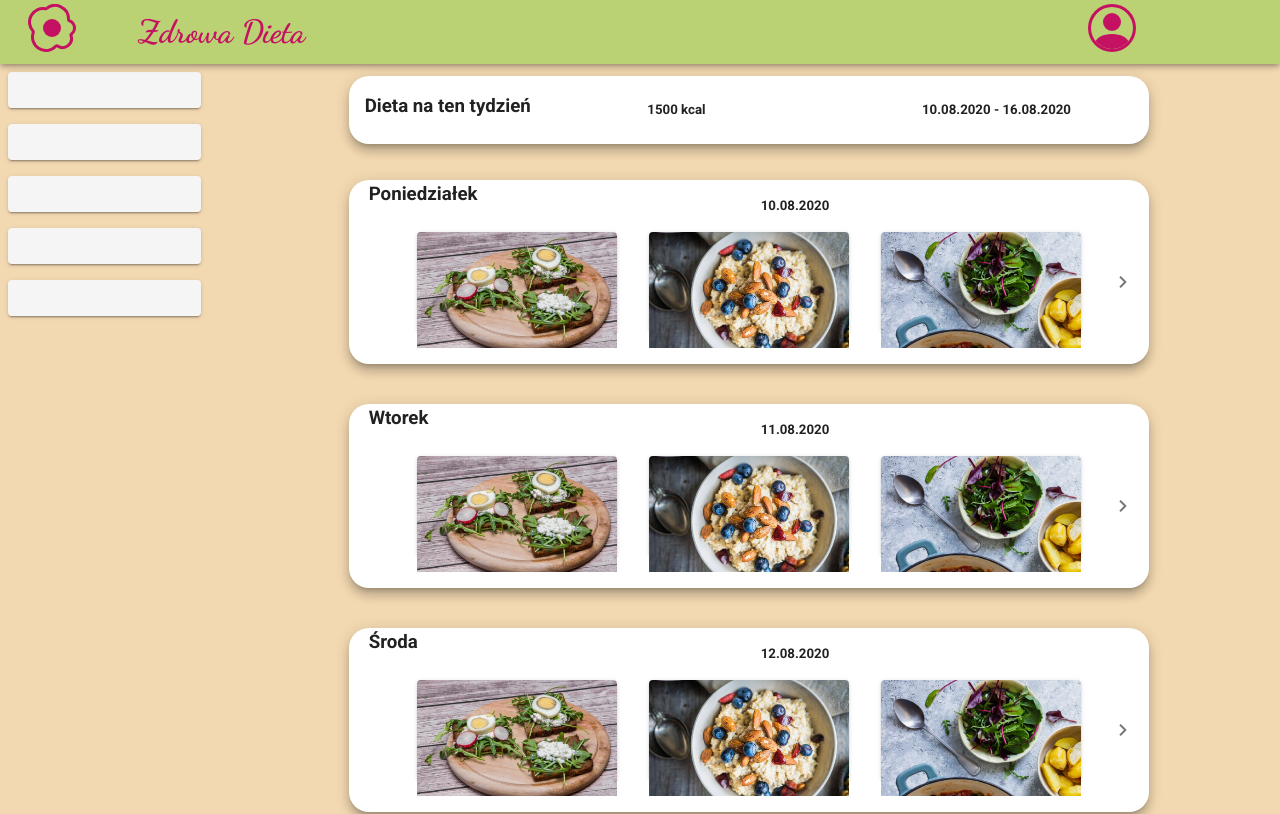
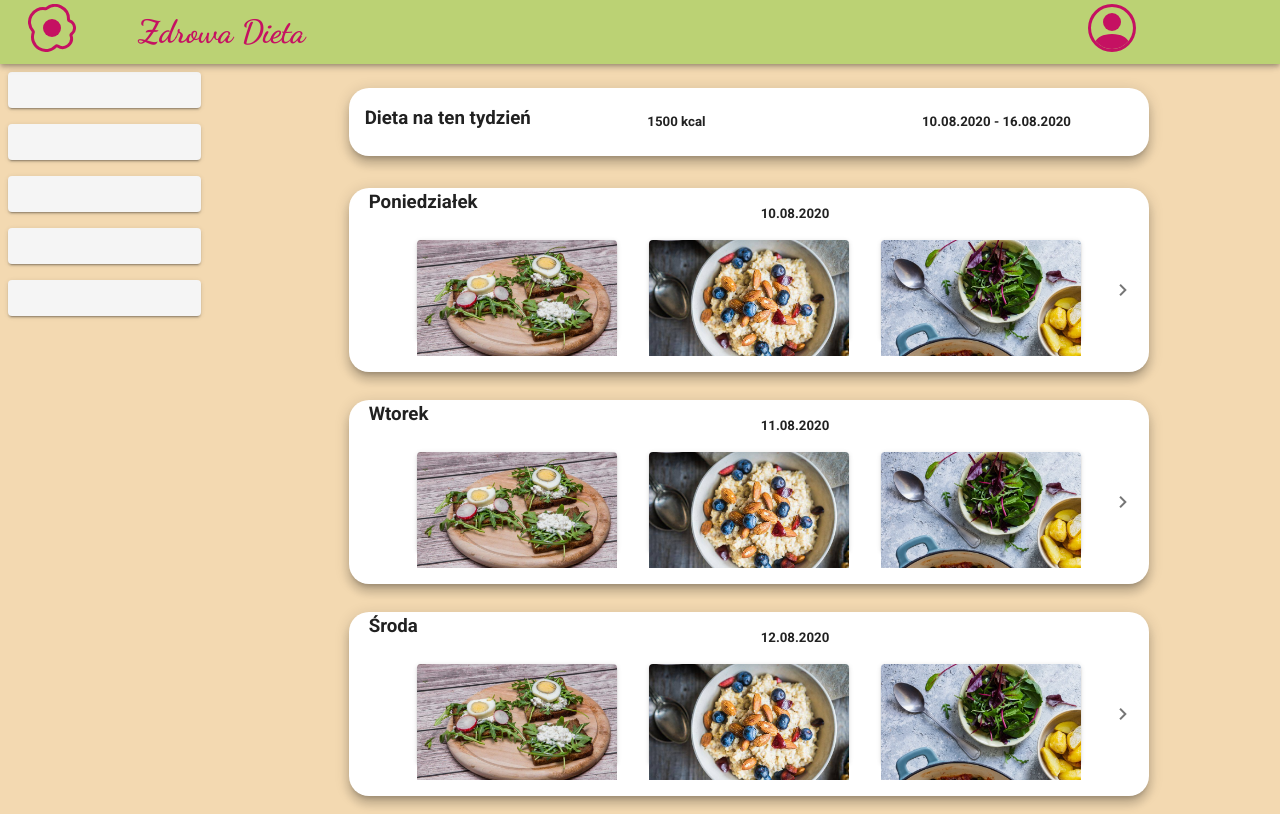
Before and after one commit to yuriykis/dietacukrzyka, a Vue app: page / in a window 1280 px wide. Shown: the top 814 px of the page. Built offline with nearby package versions, Linux system fonts and the light colour scheme.

Commit message:
add-containter

```diff
--- a/src/components/FoodMenu.vue
+++ b/src/components/FoodMenu.vue
@@ -1,6 +1,7 @@
 <template>
   <v-container>
-      <v-row class="mb-6 no-gutters">
+  <v-container>
+      <v-row class="mb-2 no-gutters">
           <v-sheet
             class="mx-auto rounded-corner"
             elevation="8"
@@ -20,9 +21,9 @@
                 </v-row>
           </v-sheet>
       </v-row>
-
+  </v-container>
       <v-container v-for="(day, i) in days" :key="i">
-          <v-row class="mb-4 no-gutters"
+          <v-row class="mb-1 no-gutters"
           no-gutters>
           <v-sheet
           class="mx-auto rounded-corner"
```
